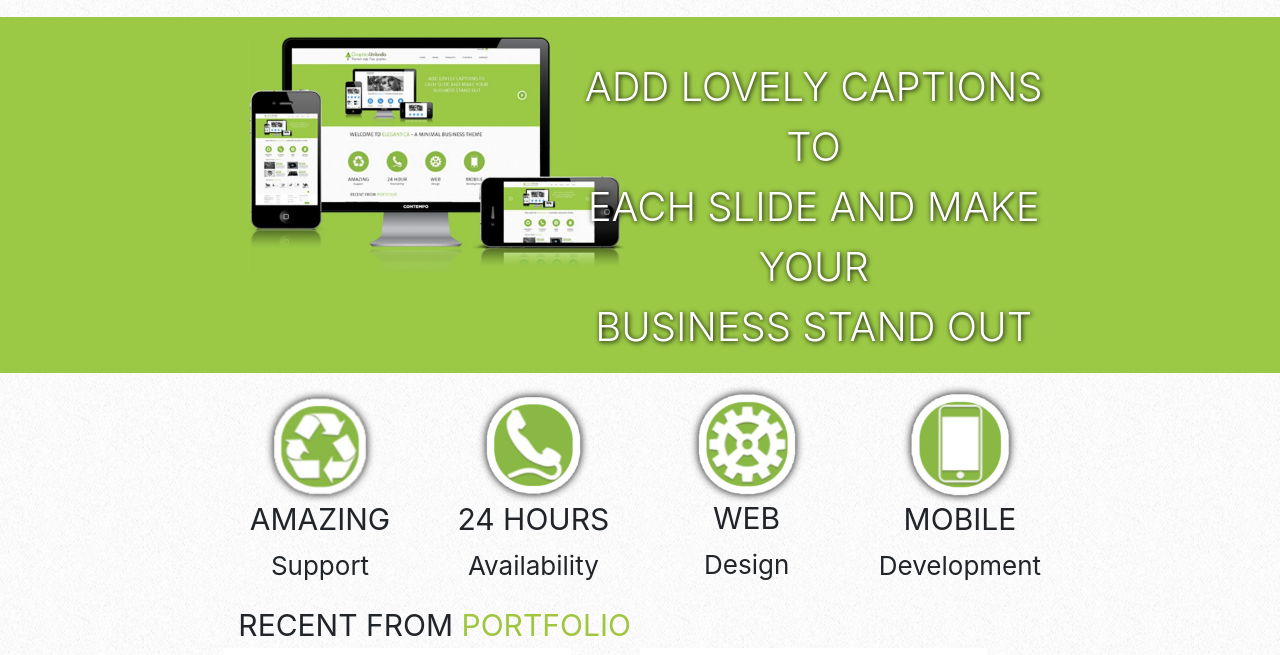
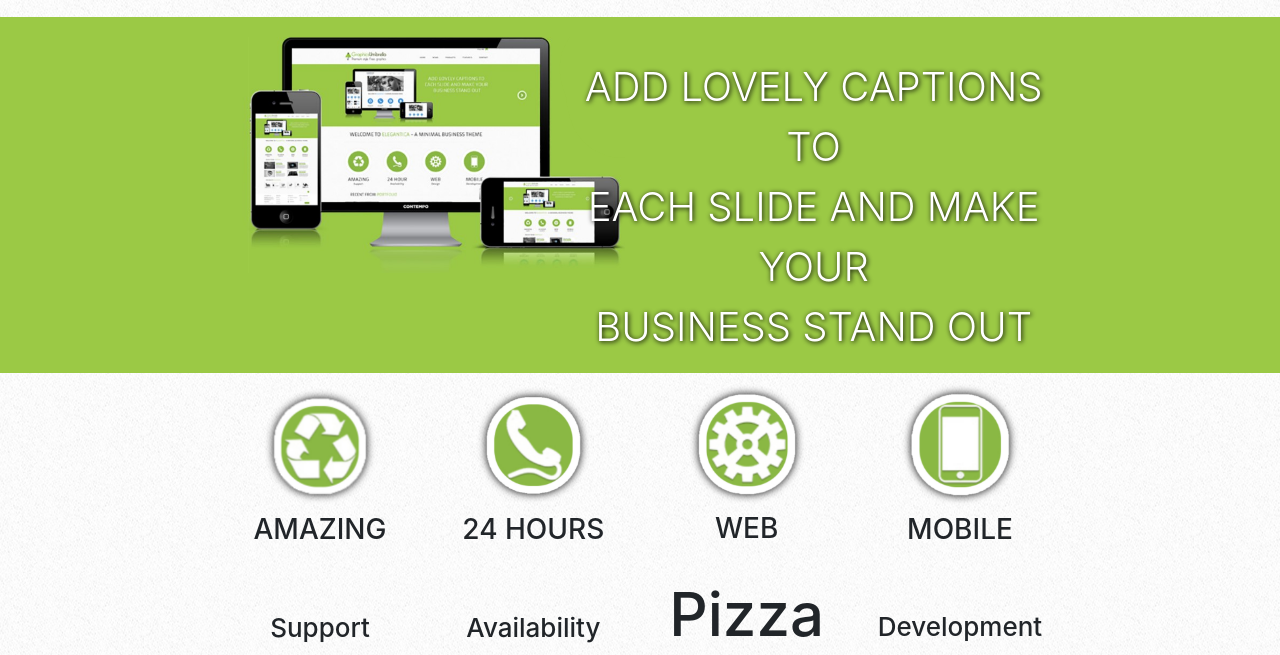
Before and after one commit to CalebStraily/WebsiteTemplateRefresher, a plain HTML site: page index.html in a window 1280 px wide. Shown: the part 137-792 px from the top of the page. Drawn offline with nearby package versions, Linux system fonts and the light colour scheme.

Commit message:
JavaScript DOM Events
Created an app.js with a series of code lines that call specific elements and changes their style based on event listeners.

```diff
--- /dev/null
+++ b/app.js
@@ -0,0 +1,57 @@
+//This will grab the entire element by the ID name
+let serviceHeading = document.getElementById("serviceAmazing");
+
+console.log(serviceHeading);
+
+//grabbing the id by multiple elements by className
+let serviceElements = document.getElementsByClassName("serviceIcons");
+
+console.log(serviceElements);
+
+//grabbing the element by css selection
+let serviceSupport = document.querySelector(".amazingIcon h4");
+
+console.log(serviceSupport);
+
+//grabbling all the elements by css selection
+let serviceColumns = document.querySelectorAll(".serviceIcons h4");
+
+console.log(serviceColumns);
+
+//if we want to add text use .innerHTML
+serviceHeading.innerHTML = "AMAZING";
+
+//changing the text for a specific index in a NODECollection
+serviceColumns[2].innerHTML = "Pizza";
+
+styleCenter();
+
+function styleCenter()
+{
+    for (let i = 0; i < serviceColumns.length; i++)
+    {
+        const element = serviceColumns[i];
+
+        element.style.fontSize = "60px";
+    }
+}
+
+//EVENT LISTENERS
+let serviceImageOne = document.querySelector(".amazingIcon img");
+
+console.log(serviceImageOne);
+
+serviceImageOne.addEventListener("click", onImagePress);
+
+function onImagePress()
+{
+    console.log("Image pressed.");
+
+    let element = serviceColumns[0];
+
+    element.innerHTML = "Bruh Moment";
+    element.style.color = "purple";
+    element.style.fontSize = "69px";
+
+    console.log(`Service subtext changed to: ${serviceColumns[0].innerHTML}`);
+}
--- a/index.html
+++ b/index.html
@@ -39,11 +39,11 @@
 
                     <div class="col-12 col-xl-6">
                         <ul>
-                            <a href="./index.html"><li>HOME</li></a>
-                            <a href="./news.html"><li>NEWS</li></a>
-                            <a href="./index.html"><li>PRODUCTS</li></a>
-                            <a href="./aboutUs.html"><li>ABOUT US</li></a>
-                            <a href="./index.html"><li>CONTACT</li></a>
+                            <li><a href="./index.html">HOME</a></li>
+                            <li><a href="./news.html">NEWS</a></li>
+                            <li><a href="./index.html">PRODUCTS</a></li>
+                            <li><a href="./aboutUs.html">ABOUT US</a></li>
+                            <li><a href="./index.html">CONTACT</a></li>
                         </ul>
                     </div>
                     <div class="col-2 d-none d-xl-block"></div>
@@ -55,7 +55,7 @@
     <div class="container-fluid hero-img">
         <div class="row">
             <div class="col-2 d-none d-xl-block"></div>
-            <div class="col-12 col-xl-4">
+            <div class="col-12 col-xl-4 text-center">
                 <img class="img-fluid" src="./stylesheets/media/index/heroImgv2.png" alt="">
             </div>
             <div class="col-12 col-xl-4">
@@ -74,32 +74,32 @@
             <div class="col-2 d-xl-block"></div>
             <div class="col-12 col-xl-8">
                 <div class="row">
-                    <div class="col-12 col-xl-3 text-center">
+                    <div class="col-12 col-xl-3 text-center serviceIcons amazingIcon">
                         <p>
                             <img class="img-fluid" src="./stylesheets/media/index/recycleIcon.png" alt=""> <br />
-                            AMAZING <br />
-                            <span class="services-subtext">Support</span>
+                            <h3 id="serviceAmazing">AMAZING</h3> <br />
+                            <h4><span class="services-subtext">Support</span></h4>
                         </p>
                     </div>
-                    <div class="col-12 col-xl-3 text-center">
+                    <div class="col-12 col-xl-3 text-center serviceIcons">
                         <p>
                             <img class="img-fluid" src="./stylesheets/media/index/phoneIcon.png" alt=""> <br />
-                            24 HOURS <br />
-                            <span class="services-subtext">Availability</span>
+                            <h3>24 HOURS</h3> <br />
+                            <h4><span class="services-subtext">Availability</span></h4>
                         </p>
                     </div>
-                    <div class="col-12 col-xl-3 text-center">
+                    <div class="col-12 col-xl-3 text-center serviceIcons">
                         <p>
                             <img class="img-fluid" src="./stylesheets/media/index/gearIcon.png" alt=""> <br />
-                            WEB <br />
-                            <span class="services-subtext">Design</span>
+                            <h3>WEB</h3><br />
+                            <h4><span class="services-subtext">Design</span></h4>
                         </p>
                     </div>
-                    <div class="col-12 col-xl-3 text-center">
+                    <div class="col-12 col-xl-3 text-center serviceIcons">
                         <p>
                             <img class="img-fluid" src="./stylesheets/media/index/smartphoneIcon.png" alt=""> <br />
-                            MOBILE <br />
-                            <span class="services-subtext">Development</span>
+                            <h3>MOBILE</h3> <br />
+                            <h4><span class="services-subtext">Development</span></h4>
                         </p>
                     </div>
                 </div>
@@ -291,4 +291,7 @@
         </div>
     </div>
 </body>
+
+<script type="text/javascript" src="app.js"></script>
+
 </html>
```
